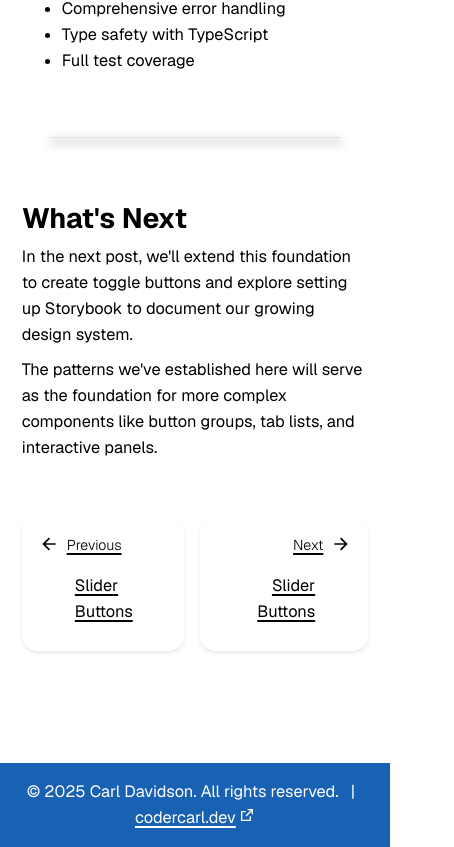
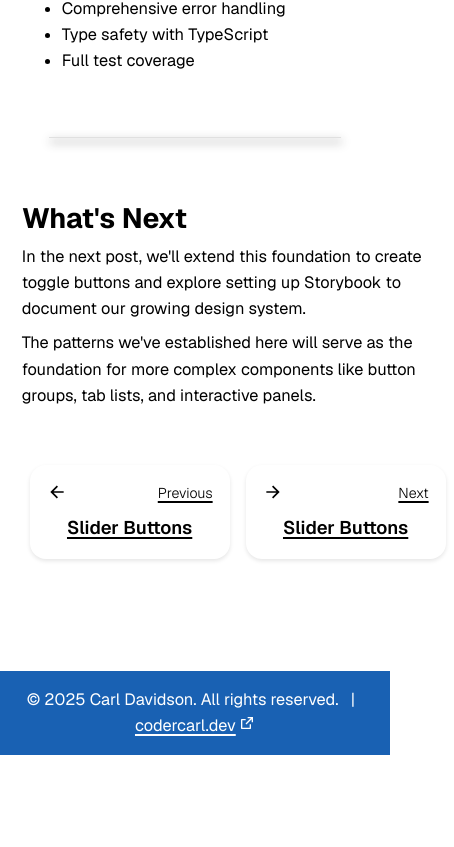
Before and after one commit to codercarl1243/react_components_system, a Next.js app: page /blog/design-system/buttons/base2 in a window 390 px wide. Shown: the part 3816-4663 px from the top of the page, 454 px wide, since content can reach past the window. After the commit the page ends 4571 px from the top, so only its background shows below. Built offline with nearby package versions, Linux system fonts and the light colour scheme.

Commit message:
UPDATE simplify styling

```diff
--- a/app/styles/components/post/post.navigation.css
+++ b/app/styles/components/post/post.navigation.css
@@ -1,6 +1,6 @@
 .post-navigation {
   margin: calc(var(--spacing) * 8) 0;
-  padding: calc(var(--spacing) * 4) 0;
+  padding: calc(var(--spacing) * 4) calc(var(--spacing) * 2);
 
   display: flex;
   justify-content: space-between;
@@ -10,14 +10,15 @@
 }
 
 .navigation__card {
+  display: grid;
+  place-content: center;
+  min-height: 5rem;
   border-radius: 1rem;
   padding: calc(var(--spacing) * 4);
   box-shadow: 0 2px 4px rgba(0, 0, 0, 0.1);
   border: 1px solid transparent;
   transition: box-shadow 0.2s ease, border-color 0.2s ease;
   display: grid;
-  grid-template-columns: fit-content 1fr fit-content;
-  grid-template-rows: auto auto;
   gap: calc(var(--spacing) * 2);
 
   &:hover {
@@ -34,38 +35,54 @@
   }
 }
 
-.navigation__card .navigation__card-label {
-  grid-column: 2;
-  grid-row: 1;
+/*  previous and next buttons for bottom of blog */
+.post-navigation .navigation__card {
+  display: flex;
+  flex-wrap: wrap;
+  justify-content: space-between;
+  align-items: flex-start;
+  min-width: 200px;
+  gap: 0.5rem;
+}
 
+.post-navigation .navigation__card-label {
   font-size: var(--font-size-sm);
   font-weight: 300;
-  text-decoration-line: none;
+  order: 2;
 }
 
-.navigation__card .navigation__card-heading {
-  grid-column: 2;
-  grid-row: 2;
-  padding: 0.5em;
+.post-navigation .navigation__card-heading {
+  font-size: var(--font-size-base);
+  font-weight: 600;
+  order: 3;
+  flex-basis: 100%;
+  text-align: center
 }
 
-
-.navigation__card.navigation__card--prev svg {
-  grid-column: 1;
+.post-navigation .navigation__card svg {
+  order: 1;
 }
 
-.navigation__card.navigation__card--next {
-  text-align: right;
-
-  svg {
-    grid-column: 3;
-  }
-
+.post-navigation .navigation__card--previous {
+  flex-direction: row-reverse;
 }
 
+.post-navigation .navigation__card--previous .navigation__card-label {
+  order: 1;
+}
+
+.post-navigation .navigation__card--previous svg {
+  order: 2;
+}
+
+@media screen and (max-width: 35rem) {
+  .post-navigation .navigation__card-heading {
+    font-size: var(--font-size-lg);
+  }
+}
 
 /* Respect user motion preferences */
- @media (prefers-reduced-motion: reduce) {
+@media (prefers-reduced-motion: reduce) {
   .navigation__card {
     transition: none;
   }
--- a/app/styles/components/post/post.sidebar.css
+++ b/app/styles/components/post/post.sidebar.css
@@ -92,22 +92,30 @@
         column-gap: var(--spacing);
     }
 }
+.post-sidebar__related {
+    text-align: center;
+}
 
 .post-sidebar__related__list {
-        padding: calc(var(--spacing) * 2);
-        display: grid;
-        grid-auto-columns: fit-content;
-        grid-auto-flow: column;
-        gap: calc(var(--spacing) * 2);
-        overflow-x: scroll;
-  mask: linear-gradient(90deg, transparent, white 20px, white calc(100% - 20px), transparent);
+    padding: calc(var(--spacing) * 2);
+    display: grid;
+    grid-auto-columns: 15rem;
+    grid-auto-flow: column;
+    gap: calc(var(--spacing) * 2);
+    overflow-x: auto;
+    mask: linear-gradient(90deg, transparent, white 20px, white calc(100% - 2rem), transparent);
 }
 
 @keyframes scroll-horizontal {
-  from { transform: translateX(0); }
-  to { transform: translateX(-50%); }
+    from {
+        transform: translateX(0);
+    }
+
+    to {
+        transform: translateX(-50%);
+    }
 }
 
 .related-list:hover {
-  animation-play-state: paused;
+    animation-play-state: paused;
 }
```
